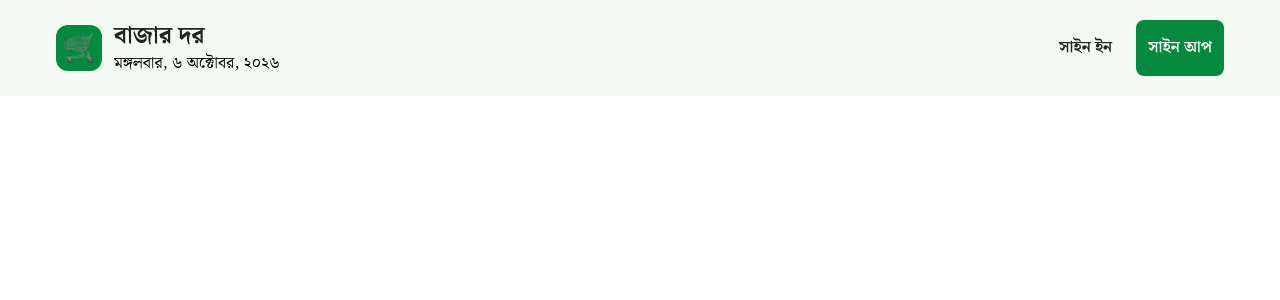
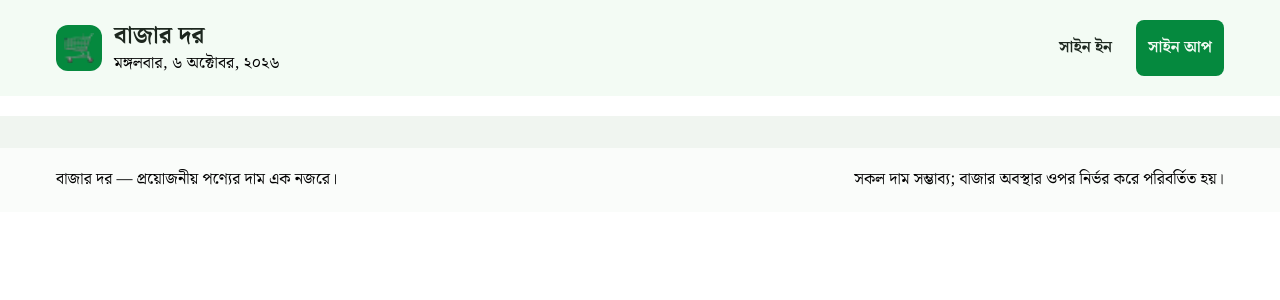
Before and after one commit to Rayhan-Khan-CSE/assignment-07, a Next.js app: page / in a window 1280 px wide. Shown: the top 300 px of the page. Built offline with nearby package versions, Linux system fonts and the light colour scheme.

Commit message:
Footer section design completed

```diff
--- a/src/components/Footer.tsx
+++ b/src/components/Footer.tsx
@@ -2,9 +2,15 @@ import React from 'react';
 
 const Footer = () => {
     return (
-        <div>
-
-        </div>
+        <footer>
+            <div className='p-4 bg-[#F0F5F0] mt-5'></div>
+            <div className='bg-[#FAFCFA] py-5'>
+                <div className='max-w-300 mx-auto w-full flex justify-between px-4'>
+                    <p>বাজার দর — প্রয়োজনীয় পণ্যের দাম এক নজরে।</p>
+                    <p>সকল দাম সম্ভাব্য; বাজার অবস্থার ওপর নির্ভর করে পরিবর্তিত হয়।</p>
+                </div>
+            </div>
+        </footer>
     );
 };
 
```
